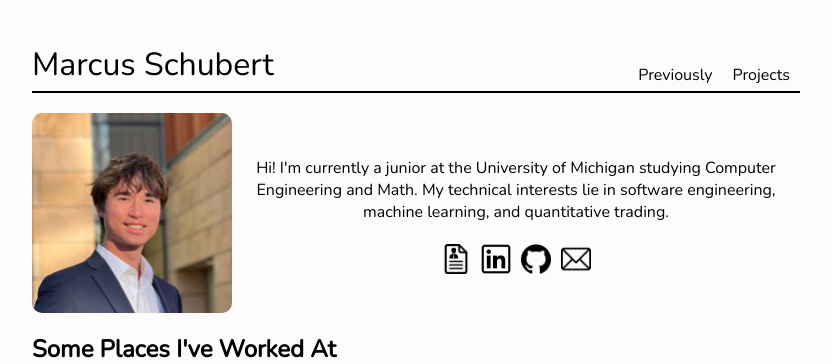
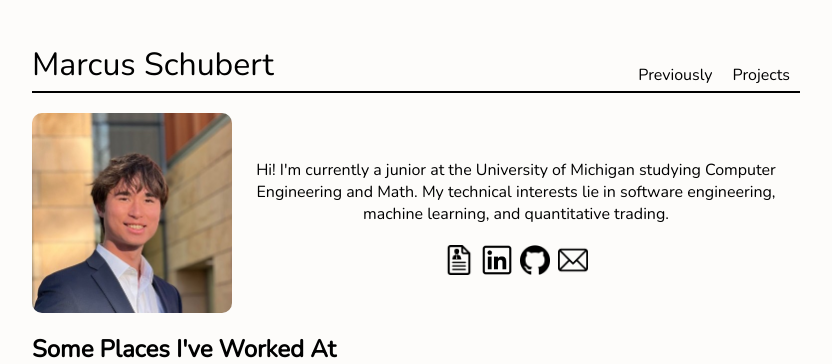
Before and after one commit to mschubs/mschubs.github.io, a Jekyll site: the page built from index.html, in a window 1280 px wide. Shown: the top 364 px of the page, without its empty margins (224-1056 px from the left). Built offline with Jekyll 4.4.1, drawn with Linux system fonts in a browser that asks for light colours.

Commit message:
fixed moving intro paragraph when hovering over icons

```diff
--- a/_sass/main.scss
+++ b/_sass/main.scss
@@ -35,8 +35,7 @@
     }
 
     .link {
-        padding-left: 10px;
-        padding-right: 10px;
+        padding: 10px;
         padding-top: 5px;
         padding-bottom: 5px;
         color: black;
@@ -80,18 +79,16 @@
             display: flex;
             justify-content: center;
             a {
-                padding-left: 5px;
-                padding-right: 5px;
-                padding-top: 5px;
-                padding-bottom: 5px;
+                padding: 4px;
+                padding-bottom: 2px;
+                border-radius: 2px;
             }
             a:hover {
-                border: 1px solid black;
+                outline: 1px solid black;
             }
             img {
                 width: 30px;
                 height: 30px;
-                border-radius: 0px;
             }
         }
     }
```
